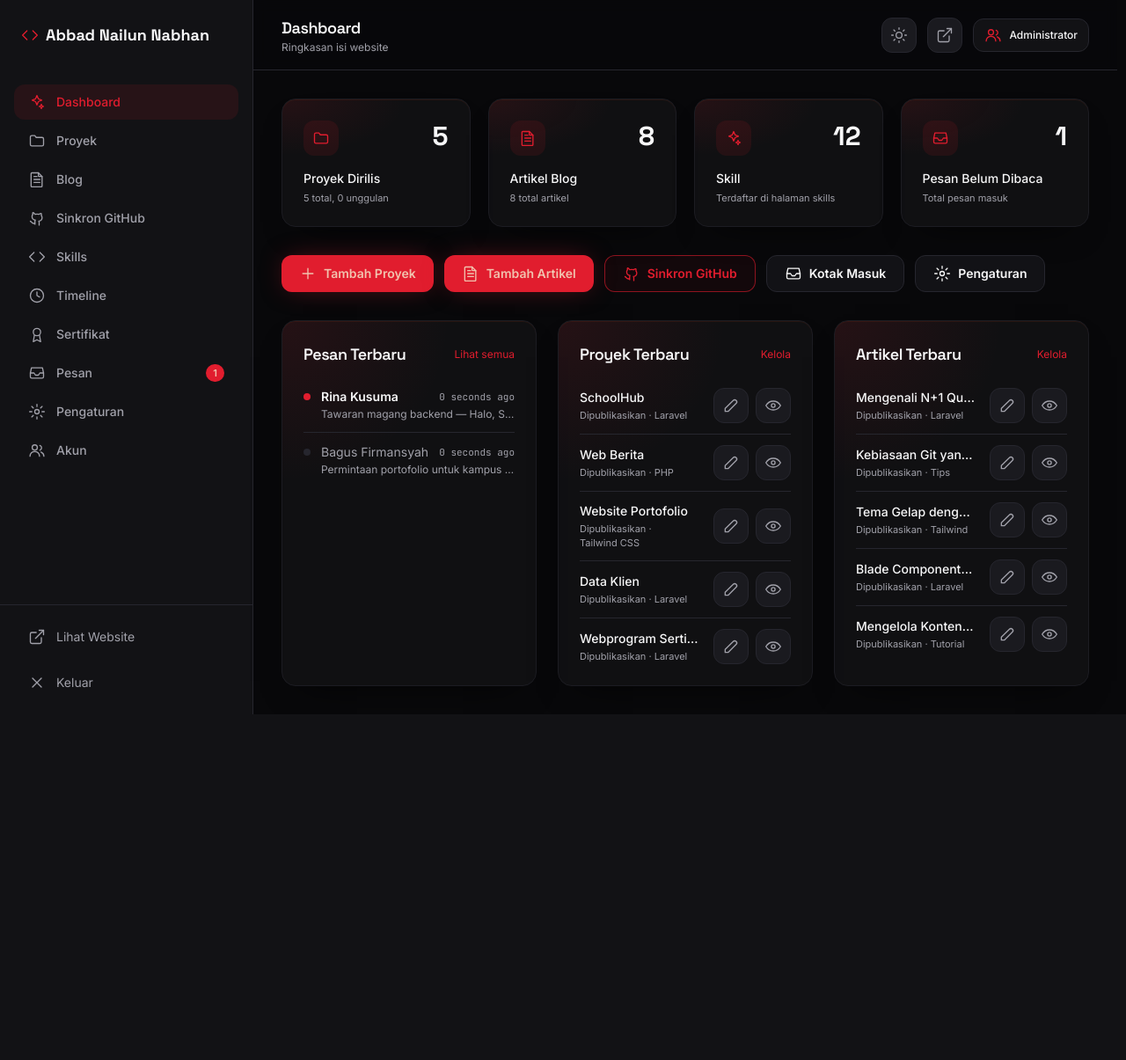
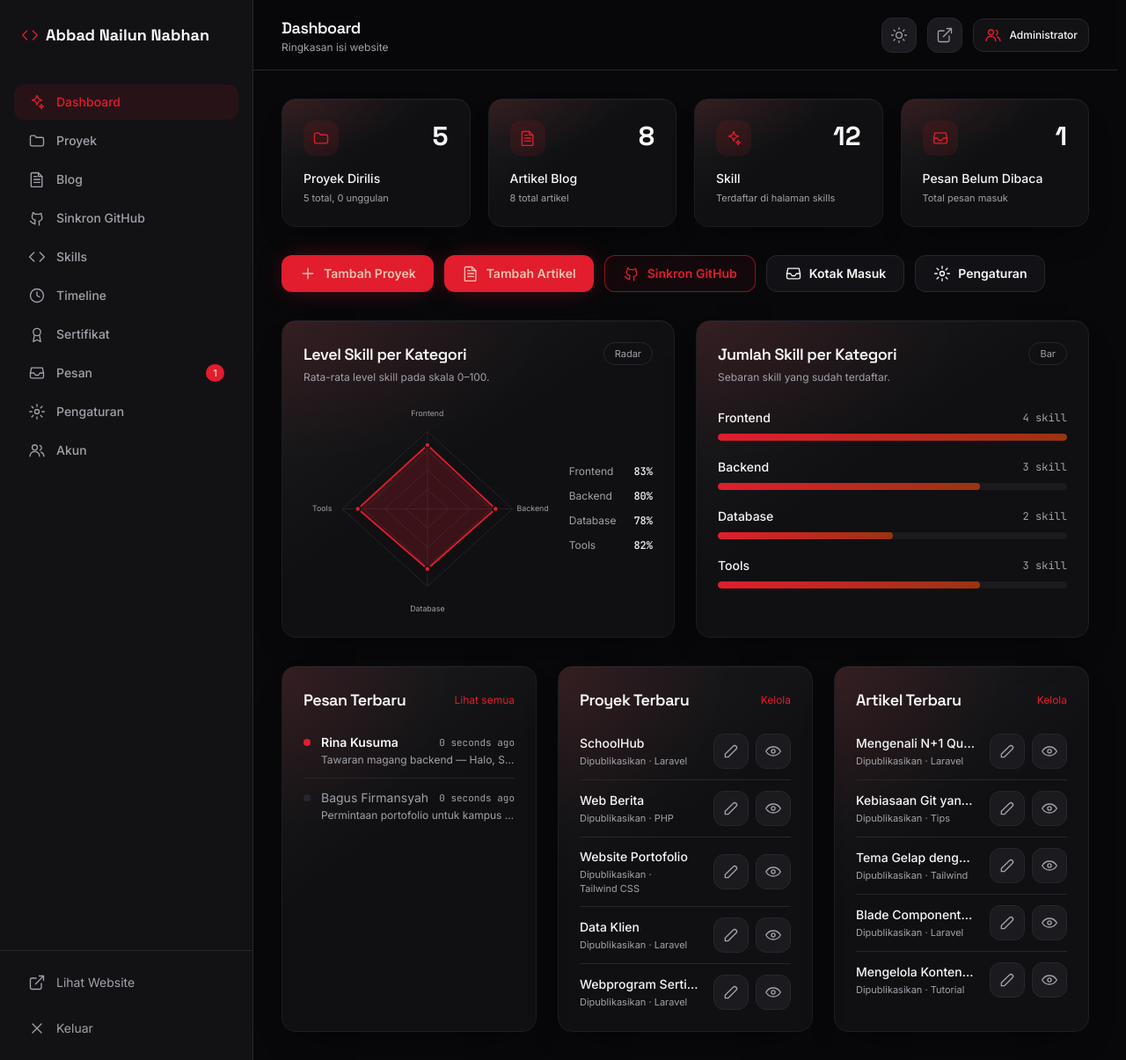
Before and after one commit to nailzen014-collab/Pesonal-Branding, a Laravel app: page /admin in a window 1280 px wide. Shown: the whole page at 88% size. Before the commit the page ends 812 px from the top, so only its background shows below. Run offline with Laravel 12, Linux system fonts and the light colour scheme; a user stored in the database is signed in; data comes from the database, SQL or seed files in the repository; style sheets or scripts are compiled from the project's sources; some libraries are stand-ins or nearby versions.

Commit message:
feat: Add skill statistics and radar chart to dashboard, enhance styling with new dashboard-gloss class

```diff
--- a/app/Http/Controllers/Admin/DashboardController.php
+++ b/app/Http/Controllers/Admin/DashboardController.php
@@ -8,14 +8,31 @@ use App\Models\Post;
 use App\Models\Project;
 use App\Models\Skill;
 use App\Models\Technology;
+use Illuminate\Contracts\View\View;
 
 /**
  * Dashboard admin: ringkasan konten (FR-21 sederhana).
  */
 class DashboardController extends Controller
 {
-    public function index()
+    public function index(): View
     {
+        $skillCategoryStats = Skill::query()
+            ->select('category')
+            ->selectRaw('COUNT(*) as skill_count, AVG(level) as average_level')
+            ->groupBy('category')
+            ->get()
+            ->keyBy('category');
+
+        $skillChart = collect(Skill::CATEGORIES)
+            ->map(fn (string $label, string $category): array => [
+                'category' => $category,
+                'label' => $label,
+                'count' => (int) ($skillCategoryStats->get($category)?->skill_count ?? 0),
+                'average_level' => (float) ($skillCategoryStats->get($category)?->average_level ?? 0),
+            ])
+            ->values();
+
         $stats = [
             'projects' => Project::count(),
             'published_projects' => Project::published()->count(),
@@ -31,6 +48,6 @@ class DashboardController extends Controller
         $recentProjects = Project::with('technologies')->latest()->take(5)->get();
         $recentPosts = Post::latest()->take(5)->get();
 
-        return view('admin.dashboard', compact('stats', 'recentMessages', 'recentProjects', 'recentPosts'));
+        return view('admin.dashboard', compact('stats', 'skillChart', 'recentMessages', 'recentProjects', 'recentPosts'));
     }
 }
--- a/resources/css/app.css
+++ b/resources/css/app.css
@@ -145,6 +145,12 @@
         @apply relative overflow-hidden rounded-2xl border border-line-soft bg-surface/80 p-6 shadow-card
         transition-[color,background-color,border-color,box-shadow,transform] duration-500 ease-smooth;
         background-image: radial-gradient(120% 80% at 0% 0%, rgb(225 29 46 / 0.1), transparent 55%);
+    }
+
+    .dashboard-gloss {
+        background-image:
+            linear-gradient(145deg, rgb(255 255 255 / 0.055), transparent 45%),
+            radial-gradient(120% 80% at 0% 0%, rgb(225 29 46 / 0.12), transparent 55%);
     }
 
     /*
--- a/resources/views/admin/dashboard.blade.php
+++ b/resources/views/admin/dashboard.blade.php
@@ -12,7 +12,7 @@
             ['label' => 'Skill', 'value' => $stats['skills'], 'icon' => 'sparkles', 'hint' => 'Terdaftar di halaman skills'],
             ['label' => 'Pesan Belum Dibaca', 'value' => $stats['unread_messages'], 'icon' => 'inbox', 'hint' => 'Total pesan masuk'],
         ] as $card)
-            <div class="card">
+            <div class="card dashboard-gloss">
                 <div class="flex items-start justify-between">
                     <span class="inline-flex h-10 w-10 items-center justify-center rounded-xl bg-primary/10">
                         <x-icon :name="$card['icon']" class="h-5 w-5 text-primary" />
@@ -34,9 +34,108 @@
         <x-ui.button :href="route('admin.settings.edit')" variant="outline" icon="cog">Pengaturan</x-ui.button>
     </div>
 
+    @php
+        $radarAxes = [
+            ['x' => 160, 'y' => 38],
+            ['x' => 270, 'y' => 138],
+            ['x' => 160, 'y' => 238],
+            ['x' => 50, 'y' => 138],
+        ];
+        $radarDataPoints = [];
+
+        foreach ($skillChart as $index => $skill) {
+            $ratio = min(100, max(0, $skill['average_level'])) / 100;
+            $radarDataPoints[] = [
+                'x' => 160 + (($radarAxes[$index]['x'] - 160) * $ratio),
+                'y' => 138 + (($radarAxes[$index]['y'] - 138) * $ratio),
+            ];
+        }
+
+        $radarPoints = collect($radarDataPoints)
+            ->map(fn (array $point): string => number_format($point['x'], 2, '.', '').','.number_format($point['y'], 2, '.', ''))
+            ->implode(' ');
+        $maxSkillCount = max(1, $skillChart->max('count'));
+    @endphp
+
+    {{-- Grafik skill --}}
+    <div class="mt-8 grid gap-6 xl:grid-cols-2">
+        <section class="card dashboard-gloss">
+            <div class="flex items-start justify-between gap-4">
+                <div>
+                    <h2 class="font-display text-lg font-semibold text-text">Level Skill per Kategori</h2>
+                    <p class="mt-1 text-xs text-muted">Rata-rata level skill pada skala 0–100.</p>
+                </div>
+                <span class="rounded-full border border-line px-3 py-1 text-2xs text-muted">Radar</span>
+            </div>
+
+            <div class="mt-5 grid items-center gap-5 sm:grid-cols-[minmax(0,1fr)_auto]">
+                <svg viewBox="0 0 320 276" class="mx-auto w-full max-w-sm" role="img" aria-labelledby="skills-radar-title skills-radar-description">
+                    <title id="skills-radar-title">Rata-rata level skill per kategori</title>
+                    <desc id="skills-radar-description">Grafik radar membandingkan rata-rata level Frontend, Backend, Database, dan Tools.</desc>
+
+                    <g class="text-line" fill="none" stroke="currentColor" stroke-width="1">
+                        <polygon points="160,113 187.5,138 160,163 132.5,138"></polygon>
+                        <polygon points="160,88 215,138 160,188 105,138"></polygon>
+                        <polygon points="160,63 242.5,138 160,213 77.5,138"></polygon>
+                        <polygon points="160,38 270,138 160,238 50,138"></polygon>
+                        <line x1="160" y1="138" x2="160" y2="38"></line>
+                        <line x1="160" y1="138" x2="270" y2="138"></line>
+                        <line x1="160" y1="138" x2="160" y2="238"></line>
+                        <line x1="160" y1="138" x2="50" y2="138"></line>
+                    </g>
+
+                    <polygon points="{{ $radarPoints }}" class="fill-primary/20 stroke-primary" stroke-width="2"></polygon>
+                    @foreach ($radarDataPoints as $point)
+                        <circle cx="{{ $point['x'] }}" cy="{{ $point['y'] }}" r="3.5" class="fill-primary stroke-surface" stroke-width="2"></circle>
+                    @endforeach
+
+                    <g class="fill-current text-muted" font-size="10" text-anchor="middle">
+                        <text x="160" y="18">{{ $skillChart[0]['label'] }}</text>
+                        <text x="296" y="141">{{ $skillChart[1]['label'] }}</text>
+                        <text x="160" y="270">{{ $skillChart[2]['label'] }}</text>
+                        <text x="24" y="141">{{ $skillChart[3]['label'] }}</text>
+                    </g>
+                </svg>
+
+                <ul class="grid grid-cols-2 gap-x-5 gap-y-3 sm:grid-cols-1">
+                    @foreach ($skillChart as $skill)
+                        <li class="flex items-center justify-between gap-5 text-xs">
+                            <span class="text-muted">{{ $skill['label'] }}</span>
+                            <span class="font-mono font-medium text-text">{{ round($skill['average_level']) }}%</span>
+                        </li>
+                    @endforeach
+                </ul>
+            </div>
+        </section>
+
+        <section class="card dashboard-gloss">
+            <div class="flex items-start justify-between gap-4">
+                <div>
+                    <h2 class="font-display text-lg font-semibold text-text">Jumlah Skill per Kategori</h2>
+                    <p class="mt-1 text-xs text-muted">Sebaran skill yang sudah terdaftar.</p>
+                </div>
+                <span class="rounded-full border border-line px-3 py-1 text-2xs text-muted">Bar</span>
+            </div>
+
+            <ul class="mt-7 space-y-5">
+                @foreach ($skillChart as $skill)
+                    <li>
+                        <div class="mb-2 flex items-center justify-between gap-4 text-sm">
+                            <span class="font-medium text-text">{{ $skill['label'] }}</span>
+                            <span class="font-mono text-xs text-muted">{{ $skill['count'] }} skill</span>
+                        </div>
+                        <div class="h-2 overflow-hidden rounded-full bg-surface-2">
+                            <div class="h-full rounded-full bg-gradient-to-r from-primary to-gold" style="width: {{ ($skill['count'] / $maxSkillCount) * 100 }}%"></div>
+                        </div>
+                    </li>
+                @endforeach
+            </ul>
+        </section>
+    </div>
+
     <div class="mt-8 grid gap-6 xl:grid-cols-3">
         {{-- Pesan terbaru --}}
-        <section class="card">
+        <section class="card dashboard-gloss">
             <div class="flex items-center justify-between">
                 <h2 class="font-display text-lg font-semibold text-text">Pesan Terbaru</h2>
                 <a href="{{ route('admin.messages.index') }}" class="text-xs text-primary hover:underline">Lihat semua</a>
@@ -75,7 +174,7 @@
         </section>
 
         {{-- Proyek terbaru --}}
-        <section class="card">
+        <section class="card dashboard-gloss">
             <div class="flex items-center justify-between">
                 <h2 class="font-display text-lg font-semibold text-text">Proyek Terbaru</h2>
                 <a href="{{ route('admin.projects.index') }}" class="text-xs text-primary hover:underline">Kelola</a>
@@ -111,7 +210,7 @@
         </section>
 
         {{-- Artikel terbaru --}}
-        <section class="card">
+        <section class="card dashboard-gloss">
             <div class="flex items-center justify-between">
                 <h2 class="font-display text-lg font-semibold text-text">Artikel Terbaru</h2>
                 <a href="{{ route('admin.posts.index') }}" class="text-xs text-primary hover:underline">Kelola</a>
```
Also changed, not shown: tests/Feature/AdminCrudTest.php (+12 -0 lines).
